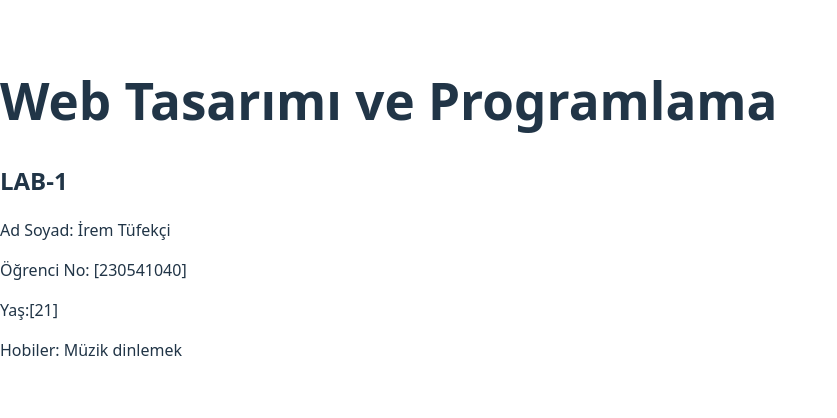
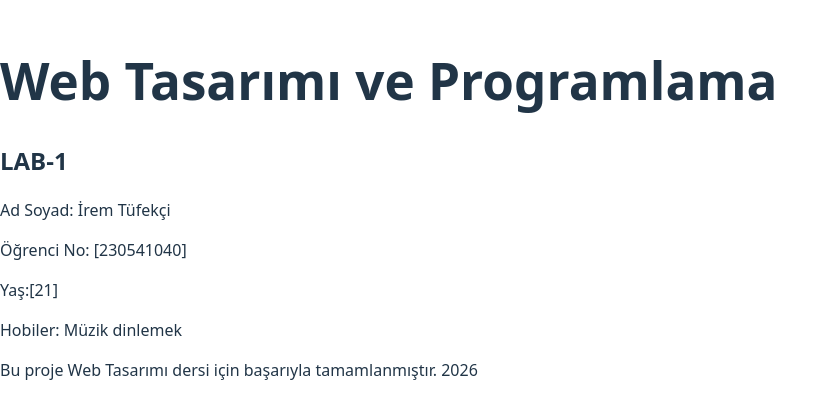
Before and after one commit to iremtufekci/web-lab, a React (Vite) app: page / in a window 1280 px wide. Shown: the part 192-610 px from the top of the page, without its empty margins (0-837 px from the left). Built offline with nearby package versions, Linux system fonts and the light colour scheme.

Commit message:
feat: add final completion message

```diff
--- a/src/App.tsx
+++ b/src/App.tsx
@@ -7,6 +7,7 @@ function App() {
       <p>Öğrenci No: [230541040]</p>
       <p>Yaş:[21]</p>
       <p>Hobiler: Müzik dinlemek</p>
+      <p>Bu proje Web Tasarımı dersi için başarıyla tamamlanmıştır. 2026</p>
     </div>
   );
 }
```
